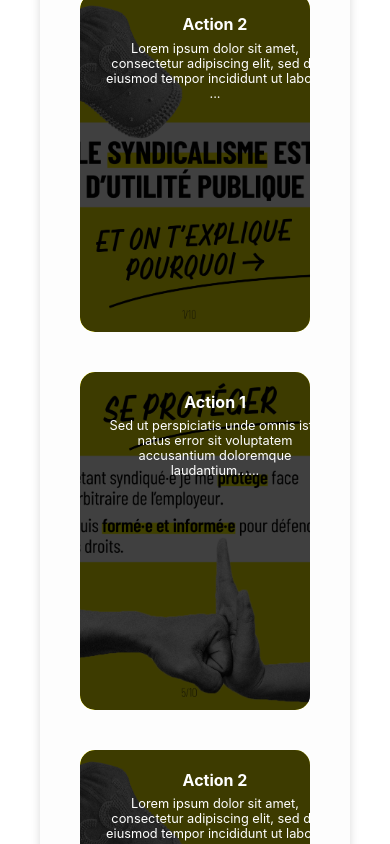
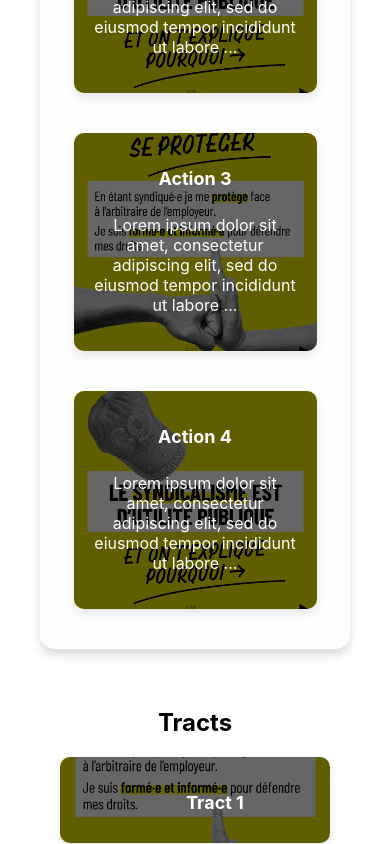
Before and after one commit to pletx/DHL_site, a React (Create React App) app: page /actions in a window 390 px wide. Shown: the part 980-1824 px from the top of the page. Built offline with nearby package versions, Linux system fonts and the light colour scheme.

Commit message:
refonte visuel

```diff
--- a/src/components/ActionCard.css
+++ b/src/components/ActionCard.css
@@ -1,152 +1,128 @@
-/* Styles de base pour ActionCard */
+/* Styles pour le composant ActionCard */
 .action-card {
   position: relative;
-  width: 33%;
-  height: 30vh; /* Ajustez la hauteur comme nécessaire */
-  margin: 20px;
-  border-radius: 15px;
-  overflow: hidden;
-  cursor: pointer;
-  transition: transform 0.3s ease, box-shadow 0.3s ease, height 0.3s ease;
+  width: 40%;
+  margin: 20px auto;
+  padding: 0; /* Remove padding to let the title cover the whole card */
   background-size: cover;
   background-position: center;
-  color: white; /* Le texte sera blanc pour contraster avec l'image de fond */
-  display: flex;
-  flex-direction: column;
-  justify-content: flex-end;
-  background-repeat: no-repeat;
+  border-radius: 10px;
+  box-shadow: 0 4px 10px rgba(0, 0, 0, 0.1);
+  cursor: pointer;
+  transition: transform 0.3s ease, box-shadow 0.3s ease;
+  overflow: hidden; /* Ensure the content doesn't overflow the card */
 }
 
 .action-card:hover {
   transform: translateY(-5px);
-  box-shadow: 0 12px 20px rgba(0, 0, 0, 0.25);
+  box-shadow: 0 6px 15px rgba(0, 0, 0, 0.2);
+}
+
+.action-card.expanded {
+  background: white;
+  width: 100%;
+  box-shadow: 0 8px 20px rgba(0, 0, 0, 0.2);
 }
 
 .action-card-content {
   position: relative;
-  z-index: 2; /* Assurer que le contenu soit au-dessus de l'image de fond */
+  z-index: 1;
+  background: rgba(0, 0, 0, 0.6); /* Semi-transparent background for the title */
+  color: white;
   padding: 20px;
+  height: 100%;
+  display: flex;
+  flex-direction: column;
+  justify-content: center;
+  align-items: center;
   text-align: center;
-  background: rgba(0, 0, 0, 0.75); /* Fond semi-transparent pour une meilleure lisibilité du texte */
-  border-radius: 15px;
-  width: 100%;
-  height: 100%;
 }
 
-.action-card-content h2 {
-  margin: 0;
-  font-size: 2em; /* Utilisation d'unités relatives */
+.action-card h2 {
+  font-size: 24px;
+  margin-bottom: 10px;
+  color: white; /* Ensure the title text is white */
 }
 
-.action-card-content p {
-  margin: 0.5em 0 0;
-  font-size: 1em;
-}
-
-.expanded {
-  width: 90%;
-  height: auto; /* La hauteur s'ajuste automatiquement au contenu */
-  margin: 20px auto;
-  background: white;
-  box-shadow: 0 12px 20px rgba(0, 0, 0, 0.25);
-  flex-direction: column;
-}
-
-.expanded .action-card-background {
-  display: none;
+.action-card .short-text {
+  font-size: 16px;
+  color: white; /* Ensure the text is white */
 }
 
 .expanded-content {
   padding: 20px;
-  text-align: center;
-  color: black; /* Changer le texte en noir pour l'état étendu */
-
 }
 
 .expanded-content h2 {
-  font-size: 2em;
-  margin-bottom: 10px;
+  font-size: 28px;
+  margin-bottom: 20px;
+  color: black; /* Ensure the expanded title text is black */
+}
+
+.expanded-image {
+  width: 100%;
+  height: auto;
+  margin-bottom: 20px;
+  border-radius: 10px;
 }
 
 .expanded-content p {
-  font-size: 1em;
-  line-height: 1.5;
-}
-
-.expanded-image {
-  width: 33%;
-  height: auto;
-  margin: 20px 0;
-  border-radius: 10px;
+  font-size: 18px;
+  color: #333;
 }
 
 .close-button {
   position: absolute;
   top: 10px;
   right: 10px;
-  background: red;
-  color: white;
+  background: transparent;
   border: none;
-  border-radius: 50%;
-  width: 30px;
-  height: 30px;
+  font-size: 20px;
   cursor: pointer;
-  font-size: 1.2em;
-  display: flex;
-  align-items: center;
-  justify-content: center;
-  z-index: 3; /* Assurer que le bouton soit au-dessus de tout */
+  z-index: 2;
 }
 
+/* Responsiveness */
 @media (max-width: 768px) {
   .action-card {
-    width: 100%;
-    height: 50vh; /* Ajuster la hauteur pour les écrans plus petits */
+    width: 90%;
+  }
+
+  .action-card h2 {
+    font-size: 20px;
   }
 
   .expanded-content h2 {
-    font-size: 1.5em;
+    font-size: 24px;
   }
 
   .expanded-content p {
-    font-size: 0.9em;
+    font-size: 16px;
   }
 
-  .expanded-image {
-    width: 100%;
-  }
-
-  .action-card-content h2 {
-    font-size: 1.2em;
-  }
-
-  .action-card-content p {
-    font-size: 0.9em;
+  .close-button {
+    font-size: 18px;
   }
 }
 
 @media (max-width: 480px) {
+  .action-card {
+    max-width: 100%;
+  }
+
+  .action-card h2 {
+    font-size: 18px;
+  }
+
   .expanded-content h2 {
-    font-size: 1.2em;
+    font-size: 22px;
   }
 
   .expanded-content p {
-    font-size: 0.8em;
+    font-size: 14px;
   }
 
-  .expanded-image {
-    width: 100%;
-  }
-
-  .action-card {
-    height: 40vh; /* Ajuster la hauteur pour les écrans plus petits */
-  }
-
-  .action-card-content h2 {
-    font-size: 1em;
-  }
-
-  .action-card-content p {
-    font-size: 0.8em;
+  .close-button {
+    font-size: 16px;
   }
 }
--- a/src/components/NosDroits.js
+++ b/src/components/NosDroits.js
@@ -12,6 +12,11 @@ const actions = [
   },
   {
     title: "Action 2",
+    text: "Lorem ipsum dolor sit amet, consectetur adipiscing elit, sed do eiusmod tempor incididunt ut labore et dolore magna aliqua. Ut enim ad minim veniam, quis nostrud exercitation ullamco laboris nisi ut aliquip ex ea commodo consequat. Duis aute irure dolor in reprehenderit in voluptate velit esse cillum dolore eu fugiat nulla pariatur. Excepteur sint occaecat cupidatat non proident, sunt in culpa qui officia deserunt mollit anim id est laborum.",
+    image: image1
+  },,
+  {
+    title: "Action 3",
     text: "Lorem ipsum dolor sit amet, consectetur adipiscing elit, sed do eiusmod tempor incididunt ut labore et dolore magna aliqua. Ut enim ad minim veniam, quis nostrud exercitation ullamco laboris nisi ut aliquip ex ea commodo consequat. Duis aute irure dolor in reprehenderit in voluptate velit esse cillum dolore eu fugiat nulla pariatur. Excepteur sint occaecat cupidatat non proident, sunt in culpa qui officia deserunt mollit anim id est laborum.",
     image: image1
   },
--- a/src/components/TractCard.css
+++ b/src/components/TractCard.css
@@ -1,152 +1,148 @@
-/* Styles de base pour TractCard */
+/* Styles pour le composant TractCard */
 .tract-card {
   position: relative;
-  width: 30%;
-  height: 30vh; /* Ajustez la hauteur comme nécessaire */
+  width: 50%;
   margin: 20px auto;
-  border-radius: 15px;
-  overflow: hidden;
-  cursor: pointer;
-  transition: transform 0.3s ease, box-shadow 0.3s ease, height 0.3s ease;
+  padding: 0; /* Remove padding to let the title cover the whole card */
   background-size: cover;
   background-position: center;
-  color: white; /* Le texte sera blanc pour contraster avec l'image de fond */
-  display: flex;
-  flex-direction: column;
-  justify-content: flex-end;
-  flex-wrap: wrap;
-  background-repeat: no-repeat;
+  border-radius: 10px;
+  box-shadow: 0 4px 10px rgba(0, 0, 0, 0.1);
+  cursor: pointer;
+  transition: transform 0.3s ease, box-shadow 0.3s ease;
+  overflow: hidden; /* Ensure the content doesn't overflow the card */
+  z-index: 1; /* Ensure the card is above other content */
 }
 
 .tract-card:hover {
   transform: translateY(-5px);
-  box-shadow: 0 12px 20px rgba(0, 0, 0, 0.25);
+  box-shadow: 0 6px 15px rgba(0, 0, 0, 0.2);
+}
+
+.tract-card.expanded {
+  top: 0;
+  left: 0;
+  width: 100%;
+  height: 100%; /* S'assurer que le composant occupe toute la hauteur de la page */
+  background: white; /* Couleur de fond blanc pour le contenu étendu */
+  box-shadow: none; /* Pas d'ombre pour le contenu étendu */
+  z-index: 1000; /* Assurez-vous que le composant est au-dessus des autres éléments */
 }
 
 .tract-card-content {
   position: relative;
-  z-index: 2; /* Assurer que le contenu soit au-dessus de l'image de fond */
+  z-index: 1;
+  background: rgba(0, 0, 0, 0.6); /* Semi-transparent background for the title */
+  color: white;
   padding: 20px;
-  text-align: center;
-  background: rgba(0, 0, 0, 0.5); /* Fond semi-transparent pour une meilleure lisibilité du texte */
-  border-radius: 15px;
   width: 100%;
   height: 100%;
+  display: flex;
+  flex-direction: column;
+  justify-content: center;
+  align-items: center;
+  text-align: center;
 }
 
-.tract-card-content h2 {
-  margin: 0;
-  font-size: 2em; /* Utilisation d'unités relatives */
-}
-
-.expanded {
-  width: 90%;
-  height: auto; /* La hauteur s'ajuste automatiquement au contenu */
-  margin: 20px auto;
-  background: white;
-  box-shadow: 0 12px 20px rgba(0, 0, 0, 0.25);
-  flex-direction: column;
-}
-
-.expanded .tract-card-background {
-  display: none;
+.tract-card h2 {
+  font-size: 24px;
+  margin-bottom: 10px;
+  color: white; /* Ensure the title text is white */
 }
 
 .expanded-content {
+  padding: 20px;
+  height: 100%; /* Take full height */
+  display: flex;
+  flex-direction: column;
   justify-content: center;
-  padding: 20px;
-  text-align: center;
-  color: black; /* Changer le texte en noir pour l'état étendu */
-
+  align-items: center; /* Center content in expanded mode */
 }
 
 .expanded-content h2 {
-  font-size: 2em;
-  margin-bottom: 10px;
+  font-size: 28px;
+  margin-bottom: 20px;
+  color: black; /* Ensure the expanded title text is black */
 }
 
-.expanded-content img {
+.expanded-image {
   width: 100%;
   height: auto;
-  margin: 20px 0;
+  margin-bottom: 20px;
   border-radius: 10px;
 }
 
 .download-button {
-  width: 100%;
-  display: inline-block;
-  background-color: #007bff;
+  padding: 10px 20px;
+  background-color: #007BFF;
   color: white;
-  padding: 10px 20px;
   border: none;
   border-radius: 5px;
   text-decoration: none;
   cursor: pointer;
 }
 
-.download-button:hover {
-  background-color: #0056b3;
-}
-
 .close-button {
   position: absolute;
   top: 10px;
   right: 10px;
-  background: red;
-  color: white;
+  background: transparent;
   border: none;
-  border-radius: 50%;
-  width: 30px;
-  height: 30px;
+  font-size: 20px;
   cursor: pointer;
-  font-size: 1.2em;
-  display: flex;
-  align-items: center;
-  justify-content: center;
-  z-index: 3; /* Assurer que le bouton soit au-dessus de tout */
+  z-index: 2;
+}
+
+/* Responsiveness */
+@media (max-width: 1024px) {
+  .tract-card {
+    width: 70%; /* Augmenter la largeur sur des écrans plus petits */
+  }
+
+  .tract-card h2 {
+    font-size: 22px; /* Réduire la taille de police */
+  }
+
+  .expanded-content h2 {
+    font-size: 26px; /* Réduire la taille de police */
+  }
 }
 
 @media (max-width: 768px) {
   .tract-card {
-    width: 100%;
-    height: 50vh; /* Ajuster la hauteur pour les écrans plus petits */
+    max-width: 90%; /* Ajuster pour les écrans de tablette */
+    width: 90%; /* Utiliser toute la largeur */
+  }
+
+  .tract-card h2 {
+    font-size: 20px; /* Ajuster la taille de police */
   }
 
   .expanded-content h2 {
-    font-size: 1.5em;
+    font-size: 24px; /* Ajuster la taille de police */
   }
 
-  .expanded-content p {
-    font-size: 0.9em;
-  }
-
-  .expanded-content img {
-    width: 100%;
-  }
-
-  .tract-card-content h2 {
-    font-size: 1.2em;
+  .expanded-image {
+    max-width: 90%; /* Assurer que l'image ne dépasse pas la largeur de l'écran */
   }
 }
 
 @media (max-width: 480px) {
-  .expanded-content h2 {
-    font-size: 1.2em;
+  .tract-card {
+    max-width: 100%; /* Assurer que le composant occupe toute la largeur */
+    width: 100%; /* Utiliser toute la largeur */
+    margin: 10px 0; /* Réduire les marges pour les petits écrans */
   }
 
-  .expanded-content p {
-    font-size: 0.8em;
+  .tract-card h2 {
+    font-size: 18px; /* Ajuster la taille de police */
   }
 
-  .expanded-content img {
-    width: 100%;
+  .expanded-content h2 {
+    font-size: 22px; /* Ajuster la taille de police */
   }
 
-  .tract-card {
-    height: 40vh; /* Ajuster la hauteur pour les écrans plus petits */
-  }
-
-  .tract-card-content h2 {
-    font-size: 1em;
+  .expanded-image {
+    max-width: 95%; /* Ajuster la largeur de l'image pour les petits écrans */
   }
 }
--- a/src/pages/Actions/PageAction.css
+++ b/src/pages/Actions/PageAction.css
@@ -33,8 +33,7 @@ section:hover {
 
 .action-card img,
 .tract-card img {
-  max-width: 33%;
-  height: auto;
+  height: 30%;
   border-radius: 10px;
 }
 
@@ -70,7 +69,7 @@ section:hover {
 
   .action-card img,
   .tract-card img {
-    margin-right: 20px;
+    width: 50%;
   }
 }
 
--- a/src/pages/Actions/PageAction.js
+++ b/src/pages/Actions/PageAction.js
@@ -10,22 +10,22 @@ import image2 from "../../assets/202407_Syndicalisation_Slide1.jpg";
 const actions = [
   {
     title: "Action 1",
-    text: "Sed ut perspiciatis unde omnis iste natus error sit voluptatem accusantium doloremque laudantium...",
+    text: "Lorem ipsum dolor sit amet, consectetur adipiscing elit, sed do eiusmod tempor incididunt ut labore et dolore magna aliqua. Ut enim ad minim veniam, quis nostrud exercitation ullamco laboris nisi ut aliquip ex ea commodo consequat. Duis aute irure dolor in reprehenderit in voluptate velit esse cillum dolore eu fugiat nulla pariatur. Excepteur sint occaecat cupidatat non proident, sunt in culpa qui officia deserunt mollit anim id est laborum.",
     image: image1
   },
   {
     title: "Action 2",
-    text: "Lorem ipsum dolor sit amet, consectetur adipiscing elit, sed do eiusmod tempor incididunt ut labore et dolore magna aliqua...",
+    text: "Lorem ipsum dolor sit amet, consectetur adipiscing elit, sed do eiusmod tempor incididunt ut labore et dolore magna aliqua. Ut enim ad minim veniam, quis nostrud exercitation ullamco laboris nisi ut aliquip ex ea commodo consequat. Duis aute irure dolor in reprehenderit in voluptate velit esse cillum dolore eu fugiat nulla pariatur. Excepteur sint occaecat cupidatat non proident, sunt in culpa qui officia deserunt mollit anim id est laborum.",
     image: image2
   },
   {
-    title: "Action 1",
-    text: "Sed ut perspiciatis unde omnis iste natus error sit voluptatem accusantium doloremque laudantium...",
+    title: "Action 3",
+    text: "Lorem ipsum dolor sit amet, consectetur adipiscing elit, sed do eiusmod tempor incididunt ut labore et dolore magna aliqua. Ut enim ad minim veniam, quis nostrud exercitation ullamco laboris nisi ut aliquip ex ea commodo consequat. Duis aute irure dolor in reprehenderit in voluptate velit esse cillum dolore eu fugiat nulla pariatur. Excepteur sint occaecat cupidatat non proident, sunt in culpa qui officia deserunt mollit anim id est laborum.",
     image: image1
   },
   {
-    title: "Action 2",
-    text: "Lorem ipsum dolor sit amet, consectetur adipiscing elit, sed do eiusmod tempor incididunt ut labore et dolore magna aliqua...",
+    title: "Action 4",
+    text: "Lorem ipsum dolor sit amet, consectetur adipiscing elit, sed do eiusmod tempor incididunt ut labore et dolore magna aliqua. Ut enim ad minim veniam, quis nostrud exercitation ullamco laboris nisi ut aliquip ex ea commodo consequat. Duis aute irure dolor in reprehenderit in voluptate velit esse cillum dolore eu fugiat nulla pariatur. Excepteur sint occaecat cupidatat non proident, sunt in culpa qui officia deserunt mollit anim id est laborum.",
     image: image2
   },
   // Ajoutez d'autres actions ici
--- a/src/pages/Droits/PageDroits.js
+++ b/src/pages/Droits/PageDroits.js
@@ -18,47 +18,47 @@ const droits = [
   },
   {
     title: "Droit 2",
-    text: "Description du droit 2...",
+    text: "Lorem ipsum dolor sit amet, consectetur adipiscing elit, sed do eiusmod tempor incididunt ut labore et dolore magna aliqua. Ut enim ad minim veniam, quis nostrud exercitation ullamco laboris nisi ut aliquip ex ea commodo consequat. Duis aute irure dolor in reprehenderit in voluptate velit esse cillum dolore eu fugiat nulla pariatur. Excepteur sint occaecat cupidatat non proident, sunt in culpa qui officia deserunt mollit anim id est laborum.",
     image: image2,
   },
 
   {
     title: "Droit 3",
-    text: "Description du droit 3...",
+    text: "Lorem ipsum dolor sit amet, consectetur adipiscing elit, sed do eiusmod tempor incididunt ut labore et dolore magna aliqua. Ut enim ad minim veniam, quis nostrud exercitation ullamco laboris nisi ut aliquip ex ea commodo consequat. Duis aute irure dolor in reprehenderit in voluptate velit esse cillum dolore eu fugiat nulla pariatur. Excepteur sint occaecat cupidatat non proident, sunt in culpa qui officia deserunt mollit anim id est laborum.",
     image: image3,
   },
 
   {
     title: "Droit 4",
-    text: "Description du droit 4...",
+    text: "Lorem ipsum dolor sit amet, consectetur adipiscing elit, sed do eiusmod tempor incididunt ut labore et dolore magna aliqua. Ut enim ad minim veniam, quis nostrud exercitation ullamco laboris nisi ut aliquip ex ea commodo consequat. Duis aute irure dolor in reprehenderit in voluptate velit esse cillum dolore eu fugiat nulla pariatur. Excepteur sint occaecat cupidatat non proident, sunt in culpa qui officia deserunt mollit anim id est laborum.",
     image: image4,
   },
 
   {
     title: "Droit 5",
-    text: "Description du droit 5...",
+    text: "Lorem ipsum dolor sit amet, consectetur adipiscing elit, sed do eiusmod tempor incididunt ut labore et dolore magna aliqua. Ut enim ad minim veniam, quis nostrud exercitation ullamco laboris nisi ut aliquip ex ea commodo consequat. Duis aute irure dolor in reprehenderit in voluptate velit esse cillum dolore eu fugiat nulla pariatur. Excepteur sint occaecat cupidatat non proident, sunt in culpa qui officia deserunt mollit anim id est laborum.",
     image: image5,
   },
 
   {
     title: "Droit 6",
-    text: "Description du droit 6...",
+    text: "Lorem ipsum dolor sit amet, consectetur adipiscing elit, sed do eiusmod tempor incididunt ut labore et dolore magna aliqua. Ut enim ad minim veniam, quis nostrud exercitation ullamco laboris nisi ut aliquip ex ea commodo consequat. Duis aute irure dolor in reprehenderit in voluptate velit esse cillum dolore eu fugiat nulla pariatur. Excepteur sint occaecat cupidatat non proident, sunt in culpa qui officia deserunt mollit anim id est laborum.",
     image: image6,
   },
 
   {
     title: "Droit 7",
-    text: "Description du droit 7...",
+    text: "Lorem ipsum dolor sit amet, consectetur adipiscing elit, sed do eiusmod tempor incididunt ut labore et dolore magna aliqua. Ut enim ad minim veniam, quis nostrud exercitation ullamco laboris nisi ut aliquip ex ea commodo consequat. Duis aute irure dolor in reprehenderit in voluptate velit esse cillum dolore eu fugiat nulla pariatur. Excepteur sint occaecat cupidatat non proident, sunt in culpa qui officia deserunt mollit anim id est laborum.",
     image: image7,
   },
   {
     title: "Droit 8",
-    text: "Description du droit 8...",
+    text: "Lorem ipsum dolor sit amet, consectetur adipiscing elit, sed do eiusmod tempor incididunt ut labore et dolore magna aliqua. Ut enim ad minim veniam, quis nostrud exercitation ullamco laboris nisi ut aliquip ex ea commodo consequat. Duis aute irure dolor in reprehenderit in voluptate velit esse cillum dolore eu fugiat nulla pariatur. Excepteur sint occaecat cupidatat non proident, sunt in culpa qui officia deserunt mollit anim id est laborum.",
     image: image8,
   },
   {
     title: "Droit 9",
-    text: "Description du droit 9...",
+    text: "Lorem ipsum dolor sit amet, consectetur adipiscing elit, sed do eiusmod tempor incididunt ut labore et dolore magna aliqua. Ut enim ad minim veniam, quis nostrud exercitation ullamco laboris nisi ut aliquip ex ea commodo consequat. Duis aute irure dolor in reprehenderit in voluptate velit esse cillum dolore eu fugiat nulla pariatur. Excepteur sint occaecat cupidatat non proident, sunt in culpa qui officia deserunt mollit anim id est laborum.",
     image: image9,
   },
 ];
```
Also changed, not shown: src/components/AboutUs.css (+29 -0 lines), src/components/Carousel.css (+46 -28 lines), 11 other files (tests, documents, lock files or other folders).
